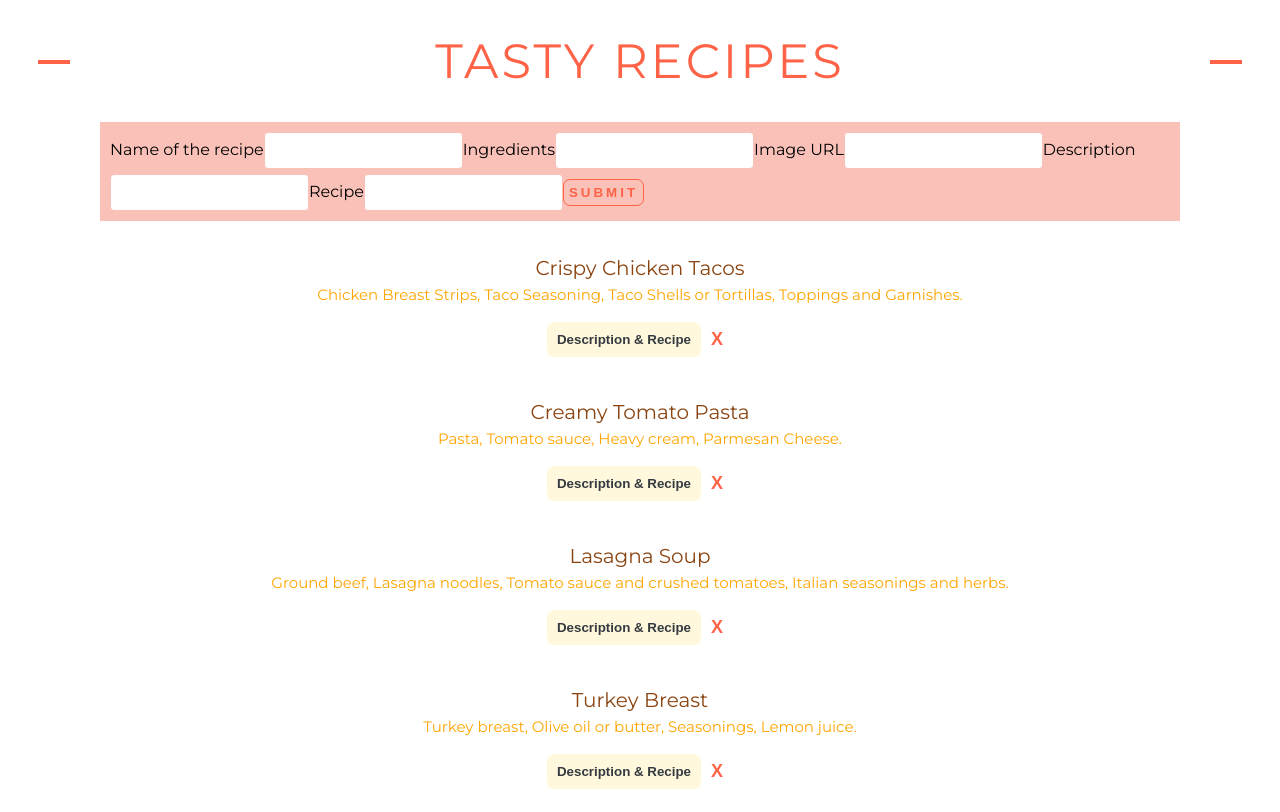
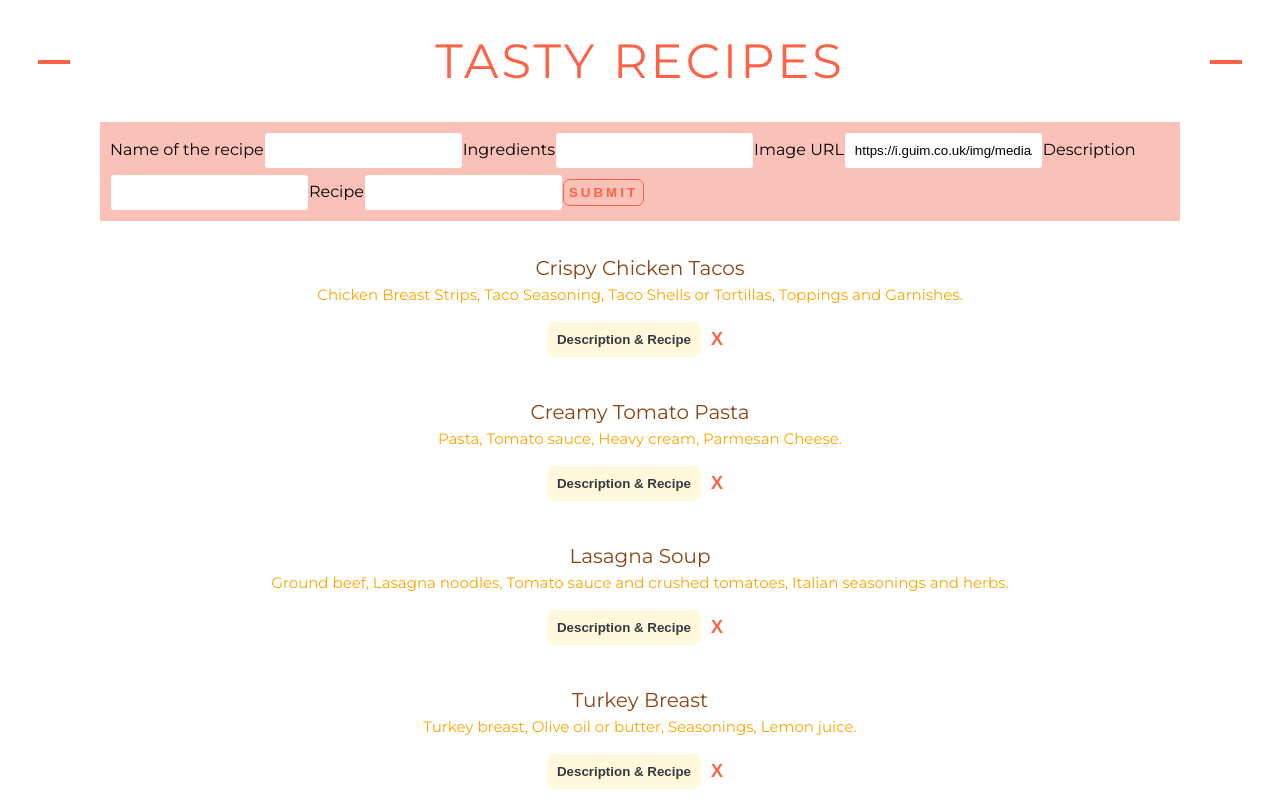
Before and after one commit to Tala-cmd/react-recipe-book, a React (Vite) app: page / in a window 1280 px wide. Both pictures are taken after a click on the button "ADD A NEW RECIPE?". Built offline with nearby package versions, Linux system fonts and the light colour scheme.

Commit message:
set add recipe to list

```diff
--- a/package.json
+++ b/package.json
@@ -14,7 +14,8 @@
     "@fortawesome/free-solid-svg-icons": "^6.5.1",
     "@fortawesome/react-fontawesome": "^0.2.0",
     "react": "^18.2.0",
-    "react-dom": "^18.2.0"
+    "react-dom": "^18.2.0",
+    "uuid": "^9.0.1"
   },
   "devDependencies": {
     "@types/react": "^18.2.37",
--- a/src/components/App.jsx
+++ b/src/components/App.jsx
@@ -10,14 +10,17 @@ function App() {
   function handleDelete(id){
     setRecipes((recipes)=> recipes
     .filter((recipe)=> recipe.id !== id))
+  }
 
+  function handleAddRecipe(recipe){
+    setRecipes((recipes)=> [recipe, ...recipes])
   }
 
   return (
     <div>
       <Header />
-      <NewRecipeForm />
-      <ListRecipes data={recipes} onDelete={handleDelete}/>
+      <NewRecipeForm onAddRecipe={handleAddRecipe} />
+      <ListRecipes data={recipes} onDelete={handleDelete} />
     </div>
   )
 }
--- a/src/components/NewRecipeForm.jsx
+++ b/src/components/NewRecipeForm.jsx
@@ -1,7 +1,33 @@
 import React, { useState } from 'react'
 
-function NewRecipeForm() {
+function NewRecipeForm({ onAddRecipe }) {
   const [form, setForm] = useState(true)
+  const [name, setName] = useState('')
+  const [ingredients, setIngredients] = useState('')
+  const [image, setImage] = useState('https://i.guim.co.uk/img/media/59325b8ff9759234a6dc5ed7444d2231253732a3/0_198_6601_3961/master/6601.jpg?width=1200&height=1200&quality=85&auto=format&fit=crop&s=0443b68376524d100492ed42c94b492d')
+  const [description, setDescription] = useState('')
+  const [recipe, setRecipe] = useState('')
+
+function handleSubmit(e){
+  e.preventDefault();
+  const id= crypto.randomUUID();
+
+  const newRecipe={
+    id,
+    name,
+    image,
+    ingredients,
+    description,
+    recipe
+  }
+  onAddRecipe(newRecipe)
+
+  setName('');
+  setIngredients('');
+  setDescription('');
+  setRecipe('');
+  setForm(true);
+}
 
   return (
     <>
@@ -12,31 +38,27 @@ function NewRecipeForm() {
       </div>
       :
       <div className='container'>
-
-        <form className='form-add-recipe'>
+        <form className='form-add-recipe' onSubmit={handleSubmit}>
 
           <label>Name of the recipe</label>
-          <input type='text'></input>
+          <input type='text' value={name} onChange={(e)=> setName(e.target.value)}></input>
 
           <label>Ingredients</label>
-          <input type='text'></input>
+          <input type='text' value={ingredients} onChange={((e)=> setIngredients(e.target.value))}></input>
 
           <label>Image URL</label>
-          <input type='text'></input>
+          <input type='text' value={image} onChange={(e)=> setImage(e.target.value)}></input>
 
           <label>Description</label>
-          <input type='text'></input>
+          <input type='text' value={description} onChange={((e)=> setDescription(e.target.value))}></input>
 
           <label>Recipe</label>
-          <input type='text'></input>
+          <input type='text' value={recipe} onChange={((e)=> setRecipe(e.target.value))}></input>
 
           <button className='submit-button'>Submit</button>
         </form>
-
-</div>
+      </div>
     }
-
-
     </>
   )
 }
--- a/src/components/Recipes.jsx
+++ b/src/components/Recipes.jsx
@@ -20,7 +20,7 @@ function Recipes({ recipes, onDelete }) {
 
     {showDescription &&
       <div className='recipe-description'>
-        <img src={recipes.imageName}></img>
+        <img src={recipes.image}></img>
         <p>Description:</p>
         <h5>{recipes.description}</h5>
 
--- a/src/components/RecipesArray.jsx
+++ b/src/components/RecipesArray.jsx
@@ -2,7 +2,7 @@ const recipesArray=[
   {
     id:1,
     name:'Crispy Chicken Tacos',
-    imageName: 'recipes/taco.jpg',
+    image: 'recipes/taco.jpg',
     description: 'Crispy Chicken Tacos - these chicken tacos that are baked to the perfect crispness are definitely a must for your next taco night! Top them any way you want for a quick weeknight dinner!',
     ingredients: 'Chicken Breast Strips, Taco Seasoning, Taco Shells or Tortillas, Toppings and Garnishes.',
     recipe: 'Season chicken, cook until golden, and fill tacos with crunchy goodness. Top with lettuce, tomatoes, cheese, salsa, and a hint of lime. Quick, savory, and satisfying.'
@@ -11,7 +11,7 @@ const recipesArray=[
   {
     id:2,
     name:'Creamy Tomato Pasta',
-    imageName: 'recipes/pasta.jpg',
+    image: 'recipes/pasta.jpg',
     description: 'Creamy Tomato Pasta - a quick and easy recipe for making a perfectly creamy tomato pasta! Enjoy by itself or with some added protein. The whole family will enjoy this easy weeknight dinner!',
     ingredients: 'Pasta, Tomato sauce, Heavy cream, Parmesan Cheese.',
     recipe: 'Cook al dente pasta, then toss it in a velvety sauce made with tomatoes, cream, garlic, and Parmesan cheese. Finish with a sprinkle of fresh basil for a burst of flavor. '
@@ -19,7 +19,7 @@ const recipesArray=[
   {
     id:3,
     name: 'Lasagna Soup',
-    imageName: 'recipes/lasagna-soup.jpg',
+    image: 'recipes/lasagna-soup.jpg',
     description: 'Lasagna Soup - a quick and easy recipe for making a flavorful homemade lasagna soup! Top it with our ricotta mixture and freshly grated parmesan cheese to bring even more great flavor. The whole family is going to love it!',
     ingredients: 'Ground beef, Lasagna noodles, Tomato sauce and crushed tomatoes, Italian seasonings and herbs.',
     recipe: ' Cook beef with onions, garlic, and Italian spices. Add tomatoes, broth, and broken lasagna noodles. Simmer until noodles are soft, stir in spinach. Serve hot with ricotta and Parmesan.'
@@ -27,7 +27,7 @@ const recipesArray=[
   {
     id:4,
     name:'Turkey Breast',
-    imageName: 'recipes/turkey-breast.jpg',
+    image: 'recipes/turkey-breast.jpg',
     description:`Perfect for a weekend family dinner or if you are hosting a small crowd for Thanksgiving. So juicy, tender, and doesn't require any oven space!`,
     ingredients: 'Turkey breast, Olive oil or butter, Seasonings, Lemon juice.',
     recipe: 'Rub turkey with a mix of herbs, salt, and pepper. Roast until golden and juices run clear. Rest, then slice.'
```
Also changed, not shown: 1 other file (tests, documents, lock files or other folders).
